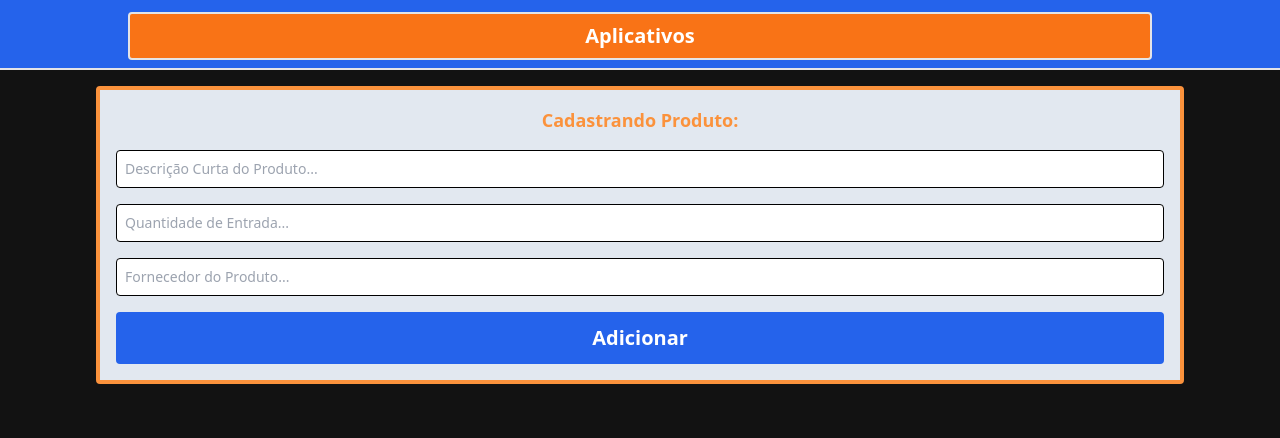
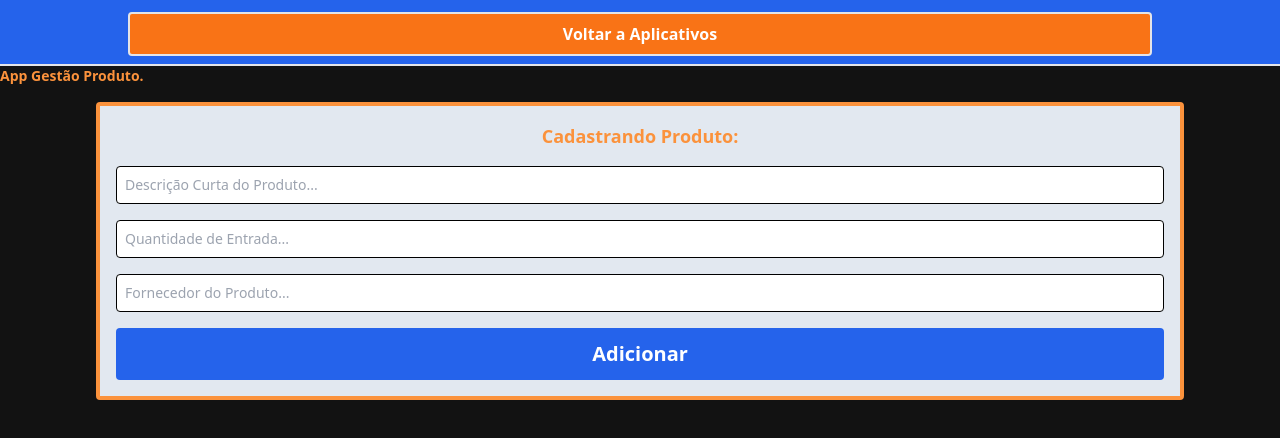
Before and after one commit to cosmeTeixeiraSilva/tarefas2, a Next.js app: page /produtos2 in a window 1280 px wide. Shown: the top 438 px of the page. Built offline with nearby package versions, Linux system fonts and the light colour scheme; no server answers; the database is empty.

Commit message:
ajustes respons

```diff
--- a/app/produtos2/_components/menu.jsx
+++ b/app/produtos2/_components/menu.jsx
@@ -5,8 +5,8 @@ export default function MenuPrincipal() {
     <div>
       <nav className="bg-blue-600 p-2 flex  flex-col items-center justify-center  w-screen z-50 border-b-2 ">
         <Link href="/home">
-          <button className="p-2 mt-1 rounded text-white font-bold border-2  bg-orange-500 w-[80vw] text-xl">
-            Aplicativos
+          <button className="p-2 mt-1 rounded text-white font-bold border-2  bg-orange-500 w-[80vw] text-md">
+            Voltar a Aplicativos
           </button>
         </Link>
       </nav>
--- a/app/produtos2/page.jsx
+++ b/app/produtos2/page.jsx
@@ -38,6 +38,9 @@ export default function Page() {
   return (
     <div>
       <MenuPrincipal />
+      <p className="text-sm text-orange-400 font-semibold">
+        App Gestão Produto.
+      </p>
       <div className="flex items-center justify-center flex-col">
         <form
           onSubmit={handleSubmit}
```
